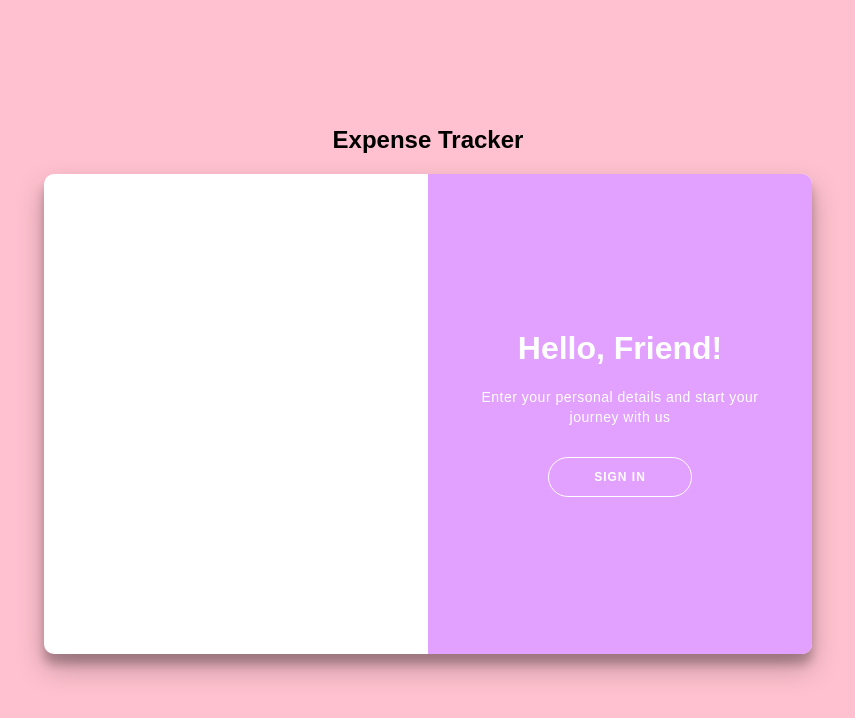
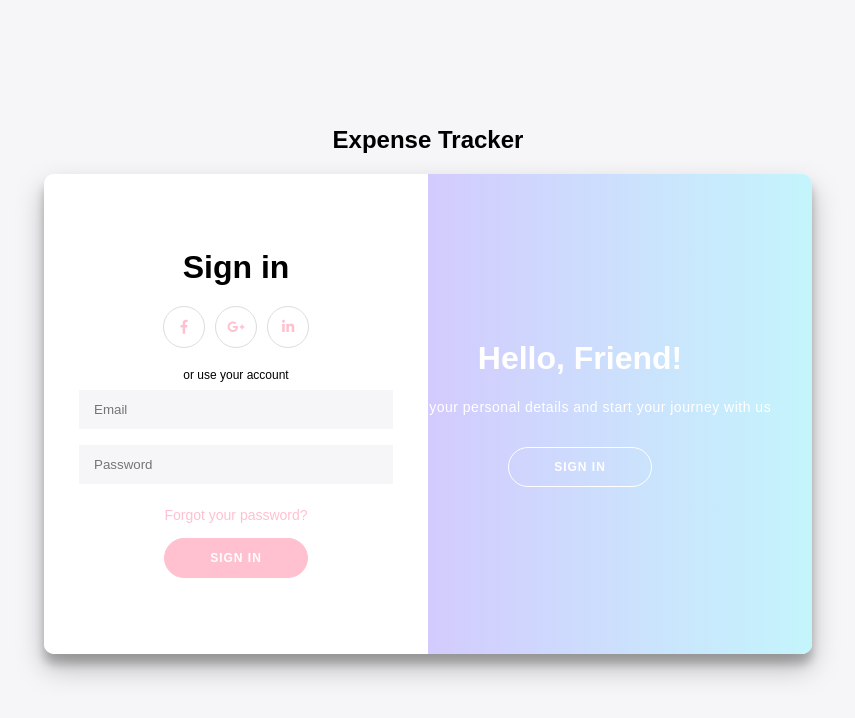
Before and after one commit to Josh9911/expense-tracker, a React (Create React App) app in the folder frontend/: page /signup in a window 1280 px wide. Shown: the top 718 px of the page, without its empty margins (212-1067 px from the left). Built offline with nearby package versions, Linux system fonts and the light colour scheme.

Commit message:
failing homepage, all else works

```diff
--- a/frontend/src/App.js
+++ b/frontend/src/App.js
@@ -4,6 +4,7 @@ import "./styles.css";
 import SignInForm from "./SignIn";
 import SignUpForm from "./SignUp";
 import Dashboard from "./Dashboard";
+import DetailedReport from "./DetailedReport";
 
 function App() {
   const [type, setType] = useState("signIn");
@@ -19,23 +20,34 @@ function App() {
   return (
     <Router>
       <Routes>
-        <Route path="/signup" element={<SignUpPage handleOnClick={handleOnClick} containerClass={containerClass} />} />
-        <Route path="/signin" element={<SignInPage handleOnClick={handleOnClick} containerClass={containerClass} />} />
+        <Route path="/signup" element={<AuthPage type="signUp" handleOnClick={handleOnClick} containerClass={containerClass} />} />
+        <Route path="/signin" element={<AuthPage type="signIn" handleOnClick={handleOnClick} containerClass={containerClass} />} />
         <Route path="/dashboard" element={<DashboardPage />} />
+        <Route path="/detailed_report" element={<DetailedReportPage />} />
         <Route path="*" element={<Navigate to="/signin" />} />
       </Routes>
     </Router>
   );
 }
 
-function SignUpPage({ handleOnClick, containerClass }) {
+function AuthPage({ type, handleOnClick, containerClass }) {
   return (
     <div className="App">
       <h2>Expense Tracker</h2>
       <div className={containerClass} id="container">
         <SignUpForm />
+        <SignInForm />
         <div className="overlay-container">
           <div className="overlay">
+            {type === "signIn" ? (
+              <div className="overlay-panel overlay-left">
+                <h1>Welcome Back!</h1>
+                <p>To keep connected with us please login with your personal info</p>
+                <button className="ghost" id="signUp" onClick={() => handleOnClick("signUp")}>
+                  Sign Up
+                </button>
+              </div>
+            ) : (
               <div className="overlay-panel overlay-right">
                 <h1>Hello, Friend!</h1>
                 <p>Enter your personal details and start your journey with us</p>
@@ -43,28 +55,7 @@ function SignUpPage({ handleOnClick, containerClass }) {
                   Sign In
                 </button>
               </div>
-          </div>
-        </div>
-      </div>
-    </div>
-  );
-}
-
-function SignInPage({ handleOnClick, containerClass }) {
-  return (
-    <div className="App">
-      <h2>Expense Tracker</h2>
-      <div className={containerClass} id="container">
-        <SignInForm />
-        <div className="overlay-container">
-          <div className="overlay">
-            <div className="overlay-panel overlay-left">
-              <h1>Welcome Back!</h1>
-              <p>To keep connected with us please login with your personal info</p>
-              <button className="ghost" id="signUp" onClick={() => handleOnClick("signUp")}>
-                Sign Up
-              </button>
-            </div>
+            )}
           </div>
         </div>
       </div>
@@ -81,4 +72,13 @@ function DashboardPage() {
   );
 }
 
+function DetailedReportPage() {
+  return (
+    <div className="App">
+      <h2>Detailed Report</h2>
+      <DetailedReport />
+    </div>
+  );
+}
+
 export default App;
--- /dev/null
+++ b/frontend/src/DetailedReport.css
@@ -0,0 +1,44 @@
+/* DetailedReport.css */
+
+:root {
+    --first-color: #FFC1CF; /* Pink */
+    --second-color: #E8FFB7; /* Tea green */
+    --third-color: #E2A0FF; /* Mauve */
+    --fourth-color: #C4F5FC; /* Light Cyan */
+    --fifth-color: #B7FFD8; /* Aquamarine */
+  }
+
+  .detailed-report {
+    padding: 20px;
+  }
+
+  .expense-table {
+    margin-top: 20px;
+    border: 1px solid var(--second-color);
+    border-radius: 8px;
+    overflow: hidden;
+  }
+
+  table {
+    width: 100%;
+    border-collapse: collapse;
+  }
+
+  th, td {
+    border-bottom: 1px solid var(--second-color);
+    padding: 10px;
+    text-align: left;
+  }
+
+  th {
+    background-color: var(--fourth-color);
+    color: var(--second-color);
+  }
+
+  tr:nth-child(even) {
+    background-color: var(--fifth-color);
+  }
+
+  tr:hover {
+    background-color: var(--third-color);
+  }
--- /dev/null
+++ b/frontend/src/DetailedReport.js
@@ -0,0 +1,53 @@
+// DetailedReport.js
+
+import React, { useEffect, useState } from 'react';
+import axios from 'axios';
+import './DetailedReport.css'; // Ensure to create this CSS file for styling
+
+const DetailedReport = () => {
+  const [expenses, setExpenses] = useState([]);
+
+  useEffect(() => {
+    fetchExpenses(); // Fetch expenses when the component mounts
+  }, []);
+
+  const fetchExpenses = async () => {
+    try {
+      const userId = JSON.parse(localStorage.getItem('user')).id;
+      const response = await axios.get(`http://localhost:5000/api/expenses/${userId}`);
+      setExpenses(response.data);
+    } catch (error) {
+      console.error('Error fetching expenses:', error);
+    }
+  };
+
+  return (
+    <div className="detailed-report">
+      <h2>Expense Report</h2>
+      <div className="expense-table">
+        <table>
+          <thead>
+            <tr>
+              <th>Date</th>
+              <th>Price</th>
+              <th>Category</th>
+              <th>Card</th>
+            </tr>
+          </thead>
+          <tbody>
+            {expenses.map(expense => (
+              <tr key={expense._id}>
+                <td>{new Date(expense.date).toLocaleDateString()}</td>
+                <td>${expense.price.toFixed(2)}</td>
+                <td>{expense.category}</td>
+                <td>{expense.card}</td>
+              </tr>
+            ))}
+          </tbody>
+        </table>
+      </div>
+    </div>
+  );
+};
+
+export default DetailedReport;
--- a/frontend/src/SignIn.js
+++ b/frontend/src/SignIn.js
@@ -29,12 +29,8 @@ function SignInForm() {
 
       console.log('Response data:', response.data);
 
-      // Check for a successful login message
       if (response.data.message === 'Login successful') {
-        // Store user data in localStorage
         localStorage.setItem('user', JSON.stringify(response.data.user));
-
-        // Redirect to dashboard
         history('/dashboard');
       } else {
         alert('Error logging in');
--- a/frontend/src/styles.css
+++ b/frontend/src/styles.css
@@ -1,29 +1,17 @@
-.App {
-  font-family: sans-serif;
-  text-align: center;
-}
-
-@import url("https://fonts.googleapis.com/css?family=Montserrat:400,800");
-
 :root {
-  --first-color: #FFC1CF; /* Pink  */
+  --first-color: #FFC1CF; /* Pink */
   --second-color: #E8FFB7; /* Tea green */
   --third-color: #E2A0FF; /* Mauve */
   --fourth-color: #C4F5FC; /* Light Cyan */
   --fifth-color: #B7FFD8; /* Aquamarine */
 }
 
-* {
-  box-sizing: border-box;
-}
-
 body {
-  background:var(--first-color);
+  font-family: "Montserrat", sans-serif;
+  background: #f6f5f7;
   display: flex;
   justify-content: center;
   align-items: center;
-  flex-direction: column;
-  font-family: "Montserrat", sans-serif;
   height: 100vh;
   margin: -20px 0 50px;
 }
@@ -50,7 +38,7 @@ span {
 }
 
 a {
-  color: #333;
+  color: var(--first-color);
   font-size: 14px;
   text-decoration: none;
   margin: 15px 0;
@@ -58,8 +46,8 @@ a {
 
 button {
   border-radius: 20px;
-  border: 1px solid var(--third-color);
-  background-color: var(--third-color);
+  border: 1px solid var(--first-color);
+  background-color: var(--first-color);
   color: #ffffff;
   font-size: 12px;
   font-weight: bold;
@@ -85,17 +73,17 @@ button.ghost {
 form {
   background-color: #ffffff;
   display: flex;
-  align-items: center;
-  justify-content: center;
   flex-direction: column;
   padding: 0 50px;
   height: 100%;
+  justify-content: center;
+  align-items: center;
   text-align: center;
 }
 
 input {
-  background-color: #eee;
   border: none;
+  background-color: #f6f5f7;
   padding: 12px 15px;
   margin: 8px 0;
   width: 100%;
@@ -143,20 +131,6 @@ input {
   animation: show 0.6s;
 }
 
-@keyframes show {
-  0%,
-  49.99% {
-    opacity: 0;
-    z-index: 1;
-  }
-
-  50%,
-  100% {
-    opacity: 1;
-    z-index: 5;
-  }
-}
-
 .overlay-container {
   position: absolute;
   top: 0;
@@ -174,8 +148,7 @@ input {
 
 .overlay {
   background: var(--third-color);
-  background: -webkit-linear-gradient(to right, var(--fourth-color), var(--third-color));
-  background: linear-gradient(to right, var(--third-color), var(--third-color));
+  background: linear-gradient(to right, var(--third-color), var(--fourth-color));
   background-repeat: no-repeat;
   background-size: cover;
   background-position: 0 0;
@@ -195,9 +168,9 @@ input {
 .overlay-panel {
   position: absolute;
   display: flex;
+  flex-direction: column;
+  justify-content: center;
   align-items: center;
-  justify-content: center;
-  flex-direction: column;
   padding: 0 40px;
   text-align: center;
   top: 0;
@@ -239,27 +212,20 @@ input {
   width: 40px;
 }
 
-footer {
-  background-color: #222;
-  color: #fff;
-  font-size: 14px;
-  bottom: 0;
-  position: fixed;
-  left: 0;
-  right: 0;
-  text-align: center;
-  z-index: 999;
+.error {
+  color: red;
+  font-size: 12px;
+  margin: -10px 0 10px;
 }
 
-footer p {
-  margin: 10px 0;
+@keyframes show {
+  0%, 49.99% {
+    opacity: 0;
+    z-index: 1;
+  }
+
+  50%, 100% {
+    opacity: 1;
+    z-index: 5;
+  }
 }
-
-footer i {
-  color: red;
-}
-
-footer a {
-  color: #3c97bf;
-  text-decoration: none;
-}
```
Lines whose indentation alone changed are shown as unchanged.
